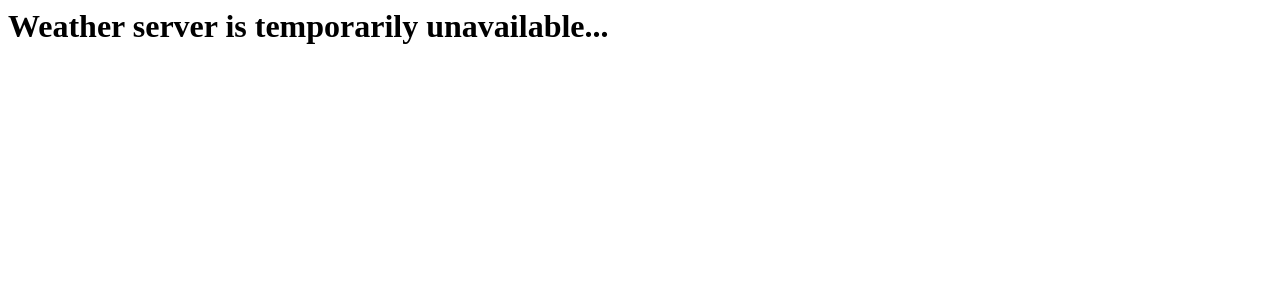
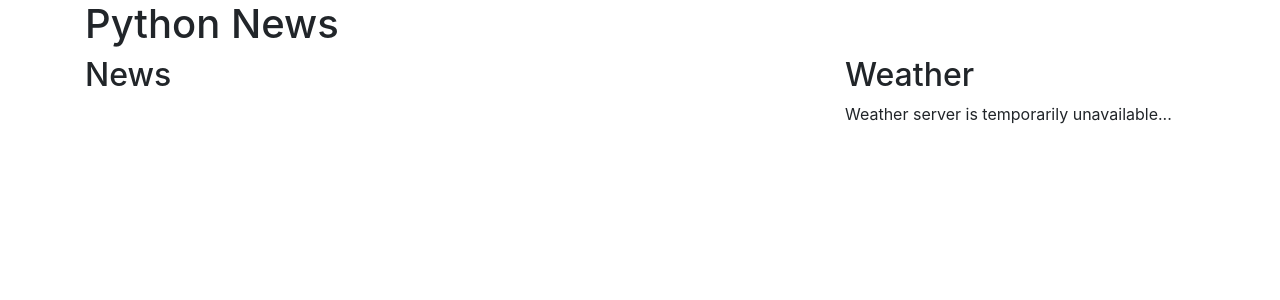
Before and after one commit to PolkanDo/learnPython_T_Web, a Flask app: page / in a window 1280 px wide. Shown: the top 300 px of the page. Run offline with Flask 2, Linux system fonts and the light colour scheme; data that the repository does not hold is empty; some libraries are stand-ins or nearby versions.

Commit message:
Added boostrap template

```diff
--- a/server.py
+++ b/server.py
@@ -6,7 +6,7 @@ app = Flask(__name__)
 
 @app.route('/')
 def index():
-    title = 'Weather'
+    title = 'Python News'
     weather = weather_by_city('Moscow,Russia')
     return render_template('index.html', page_title=title, weather=weather)
 
--- a/templates/index.html
+++ b/templates/index.html
@@ -1,14 +1,37 @@
-<html>
+<!doctype html>
+<html lang="ru">
   <head>
+    <!-- Required meta tags -->
+    <meta charset="utf-8">
+    <meta name="viewport" content="width=device-width, initial-scale=1, shrink-to-fit=no">
+
+    <!-- Bootstrap CSS -->
+    <link rel="stylesheet" href="https://stackpath.bootstrapcdn.com/bootstrap/4.5.2/css/bootstrap.min.css" integrity="sha384-JcKb8q3iqJ61gNV9KGb8thSsNjpSL0n8PARn9HuZOnIxN0hoP+VmmDGMN5t9UJ0Z" crossorigin="anonymous">
+
     <title>{{ page_title }}</title>
   </head>
   <body>
-            <h1>
+        <div class="container">
+        <h1>{{ page_title }}</h1>
+        <div class = 'row'>
+            <div class = 'col-8'>
+                <h2>News</h2>
+            </div>
+            <div class = 'col-4'>
+                <h2> Weather </h2>
                     {% if weather %}
                         Weather: {{weather.temp_C}}, feels like {{weather.FeelsLikeC}}
                     {% else %}
                         Weather server is temporarily unavailable...
                     {% endif %}
-            </h1>
+            </div>
+        </div>
+        </div>
+
+    <!-- Optional JavaScript -->
+    <!-- jQuery first, then Popper.js, then Bootstrap JS -->
+    <script src="https://code.jquery.com/jquery-3.5.1.slim.min.js" integrity="sha384-DfXdz2htPH0lsSSs5nCTpuj/zy4C+OGpamoFVy38MVBnE+IbbVYUew+OrCXaRkfj" crossorigin="anonymous"></script>
+    <script src="https://cdn.jsdelivr.net/npm/popper.js@1.16.1/dist/umd/popper.min.js" integrity="sha384-9/reFTGAW83EW2RDu2S0VKaIzap3H66lZH81PoYlFhbGU+6BZp6G7niu735Sk7lN" crossorigin="anonymous"></script>
+    <script src="https://stackpath.bootstrapcdn.com/bootstrap/4.5.2/js/bootstrap.min.js" integrity="sha384-B4gt1jrGC7Jh4AgTPSdUtOBvfO8shuf57BaghqFfPlYxofvL8/KUEfYiJOMMV+rV" crossorigin="anonymous"></script>
   </body>
 </html>
```
Lines whose indentation alone changed are shown as unchanged.
